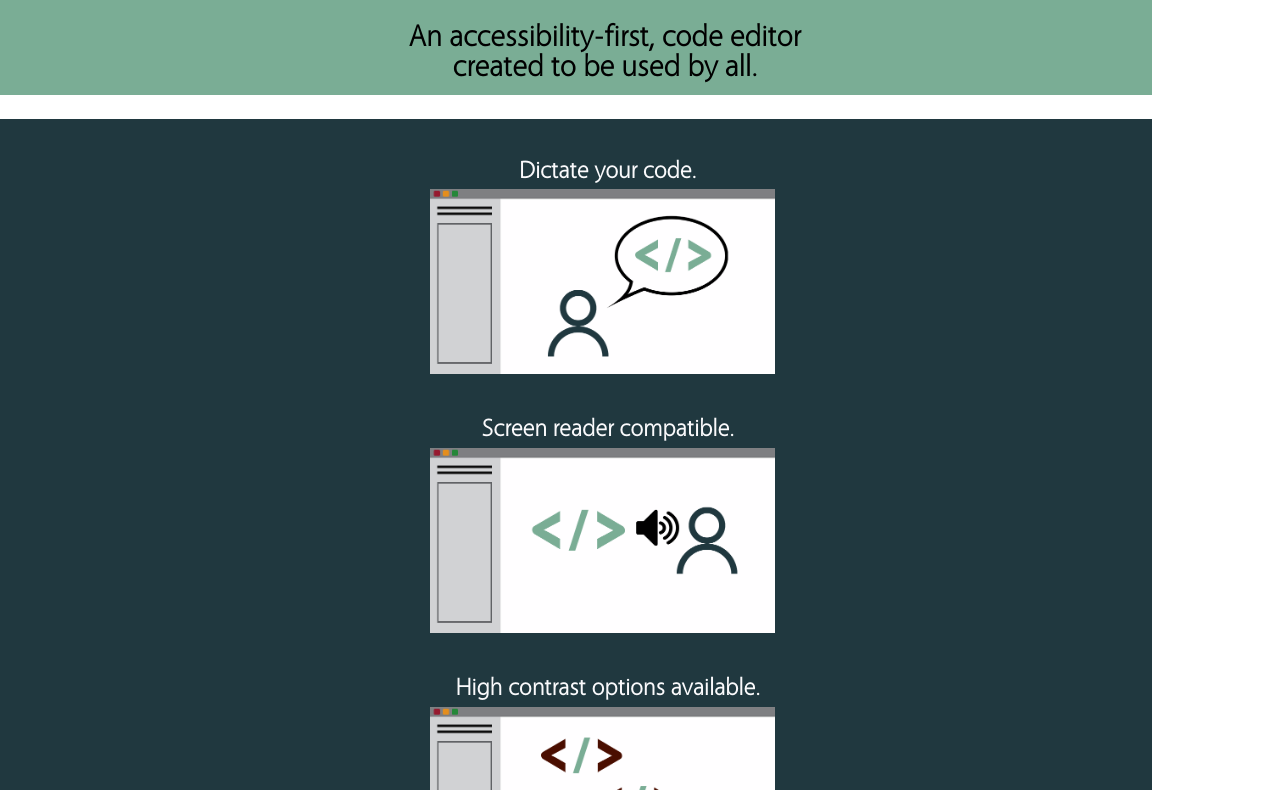
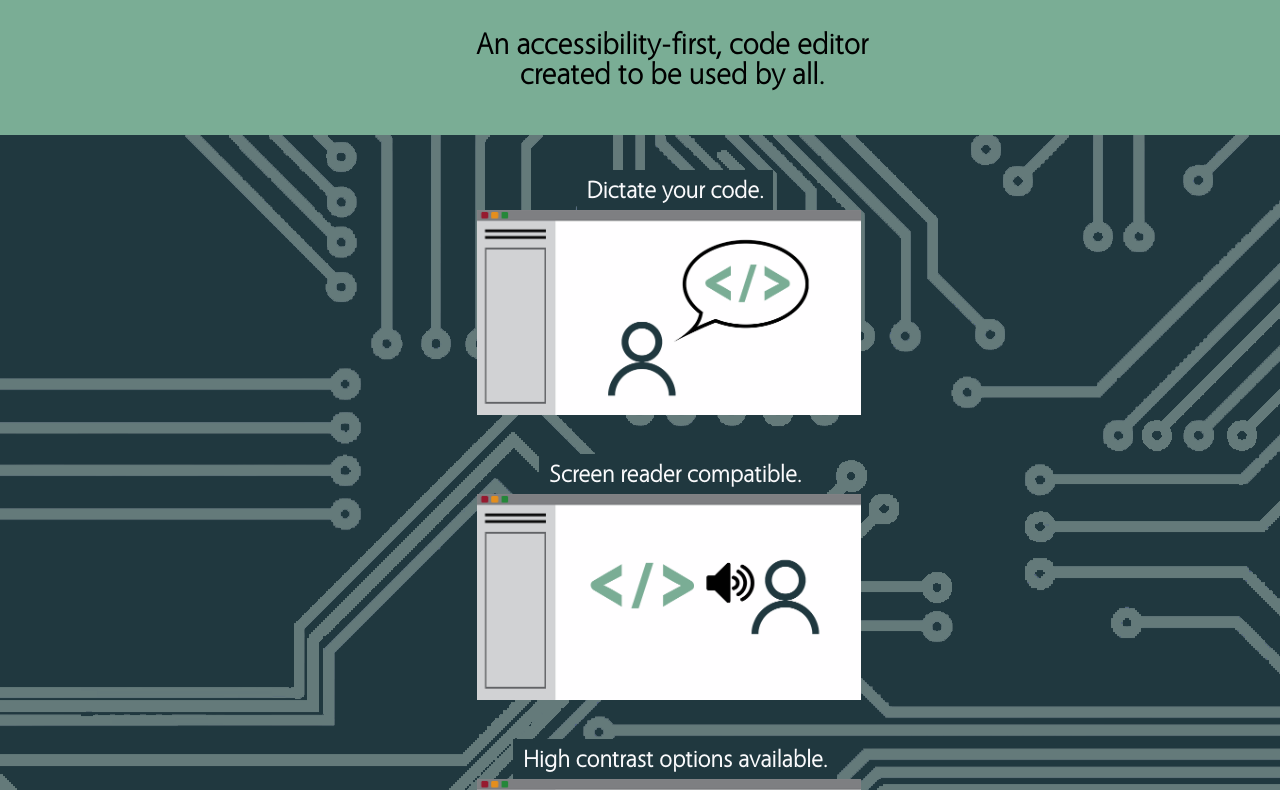
Before and after one commit to mdamos/reach-editor-web, a plain HTML site: page working_files/index.html in a window 1280 px wide. Shown: the part 267-1057 px from the top of the page. Drawn offline with Linux system fonts and the light colour scheme.

Commit message:
Added circuit board texture to background

```diff
--- a/working_files/index.html
+++ b/working_files/index.html
@@ -4,16 +4,11 @@
 <!--[if IE 8]><html class="preIE9"><![endif]-->
 <!--[if gte IE 9]><!--><html><!--<![endif]-->
 
-<!--
-  TODO:
-  - ADD TEXTURE TO PAGE DESIGN!!!
- -->
-
   <head>
     <meta charset="UTF-8">
     <meta name="viewport" content="width=device-width,initial-scale=1">
     <link rel="shortcut icon" type="image/x-icon" href="../img/favicon.ico" />
-    <title>Reach Editor - Home</title> <!--img example: <img src="img/reach-editor-logo.png" alt="logo" />-->
+    <title>Reach Editor - Home</title>
     <link rel="stylesheet" href="style.css" type="text/css">
   </head>
 
@@ -37,19 +32,20 @@
         </nav>
 
         <div id="content">
-            <h2 id="content">Dictate your code.</h2>
-            <img src="../img/editor1.png" alt="dictate code img"/>
+          <h2><span id="text-backgrnd">Dictate your code.</span></h2>
+          <img src="../img/editor1.png" alt="dictate code img"/>
 
-            <h2 id="content">Screen reader compatible.</h2>
-            <img src="../img/editor2.png" alt="screen reader img"/>
+          <h2><span id="text-backgrnd">Screen reader compatible.</span></h2>
+          <img src="../img/editor2.png" alt="screen reader img"/>
 
-            <h2 id="content">High contrast options available.</h2>
-            <img src="../img/editor3.png" alt="high contrast code img"/>
+          <h2><span id="text-backgrnd">High contrast options available.</span></h2>
+          <img src="../img/editor3.png" alt="high contrast code img"/>
         </div>
 
         <div id="footer">
             <h3>Copyright © 2019 Michelle Amos</h3>
         </div>
+
     </div>
 
 
--- a/working_files/style.css
+++ b/working_files/style.css
@@ -8,19 +8,14 @@ text-align: center !important;
 body{
     margin: 0px;
     padding: 0px;
-    position: absolute !important;
     font-family: 'Vegur Light';
-}
-
-#page-wrap{
-    position: relative !important;
 }
 
 #header{
     background-color: #7aad95;
     height: 155px;
     font-size: 28px;
-    padding: 1.5% 1% 1% 29%;
+    padding: 1.5% 1% 1% 31%;
     margin: 0px;
 
 }
@@ -36,26 +31,27 @@ body{
 #header h1{
     font-family: 'quantifybold';
     padding: 2% 1% 1% 0%;
-    min-width: 67%;
-    width: 67%;
+    width: 63%;
 }
 
 nav{
     background-color: #7aad95;
     height: 20%;
+    padding-bottom: 0.5%;
+    text-align: center;
 }
 
 nav ul{
     margin: 0px auto;
     list-style-type: none;
-    padding: 0.001% 1% 2.5% 33.75%;
-    align-items: center;
+    padding: 0.001% 1% 2.5% 6.15%;
+    display: inline-block;
 }
 
 nav ul li{
-    display: inline-block;
     font-size: 22px;
     padding: 0px 10px;
+    display: inline-block;
 }
 
 nav ul li a{
@@ -86,6 +82,7 @@ nav h2{
 
 #content{
     background-color:#20383f;
+    background-image: url(../img/circuit-board-0.png);
     height: 100%;
     color: #fafafc;
     padding-top: 3.5%;
@@ -104,6 +101,13 @@ nav h2{
     margin: 0px;
 }
 
+#text-backgrnd{
+    background-color: #20383f;
+    padding: 9.5px 9.5px;
+    width: 600px;
+    height: 200px;
+}
+
 #footer{
     color: #20383f;
     height: 100%;
```
Also changed, not shown: img/circuit-board-0.png (added), img/circuit-board-edit.png (added), img/circuit-board.png (added), img/texture.png (added), 1 other file.
